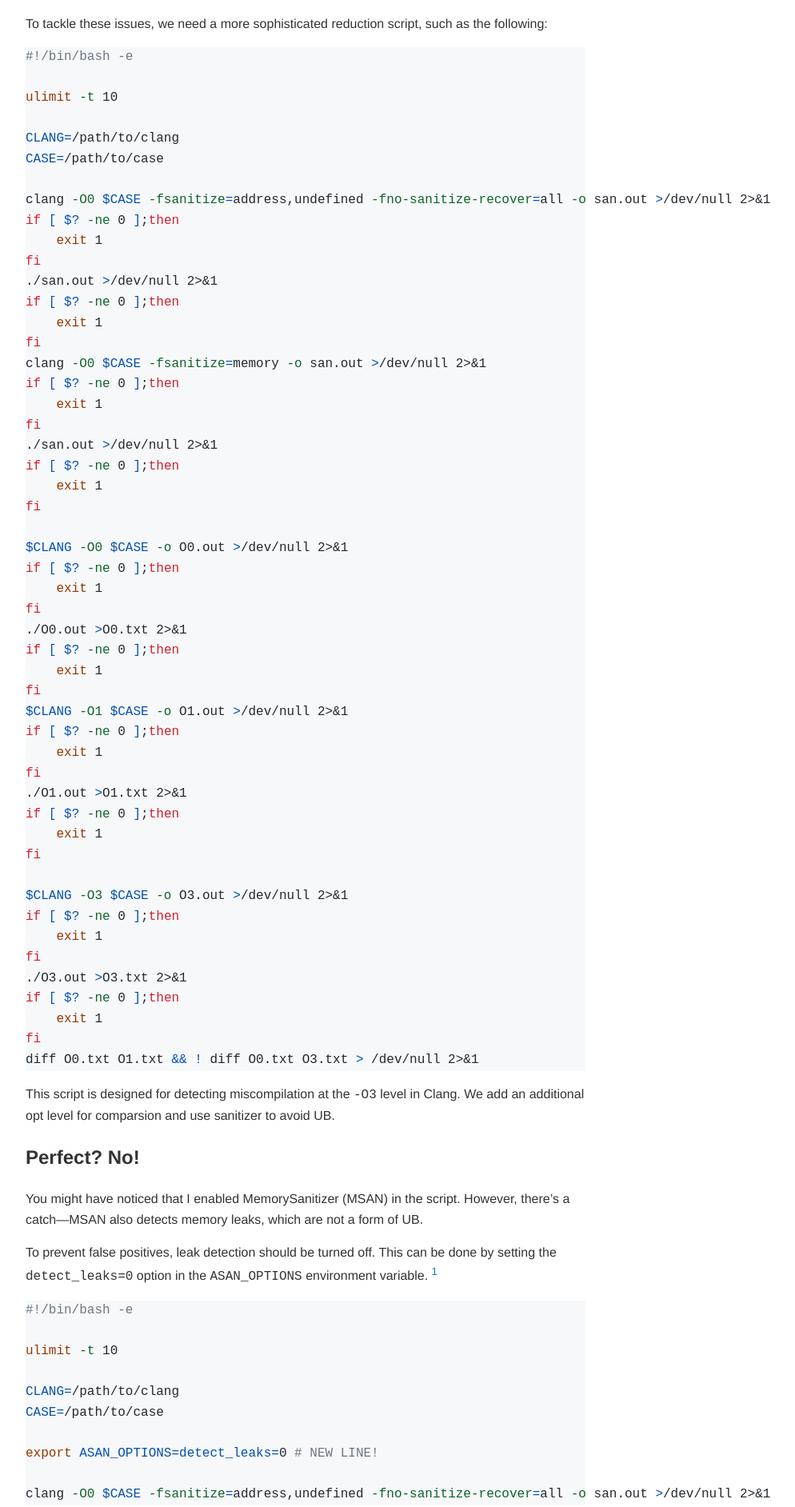
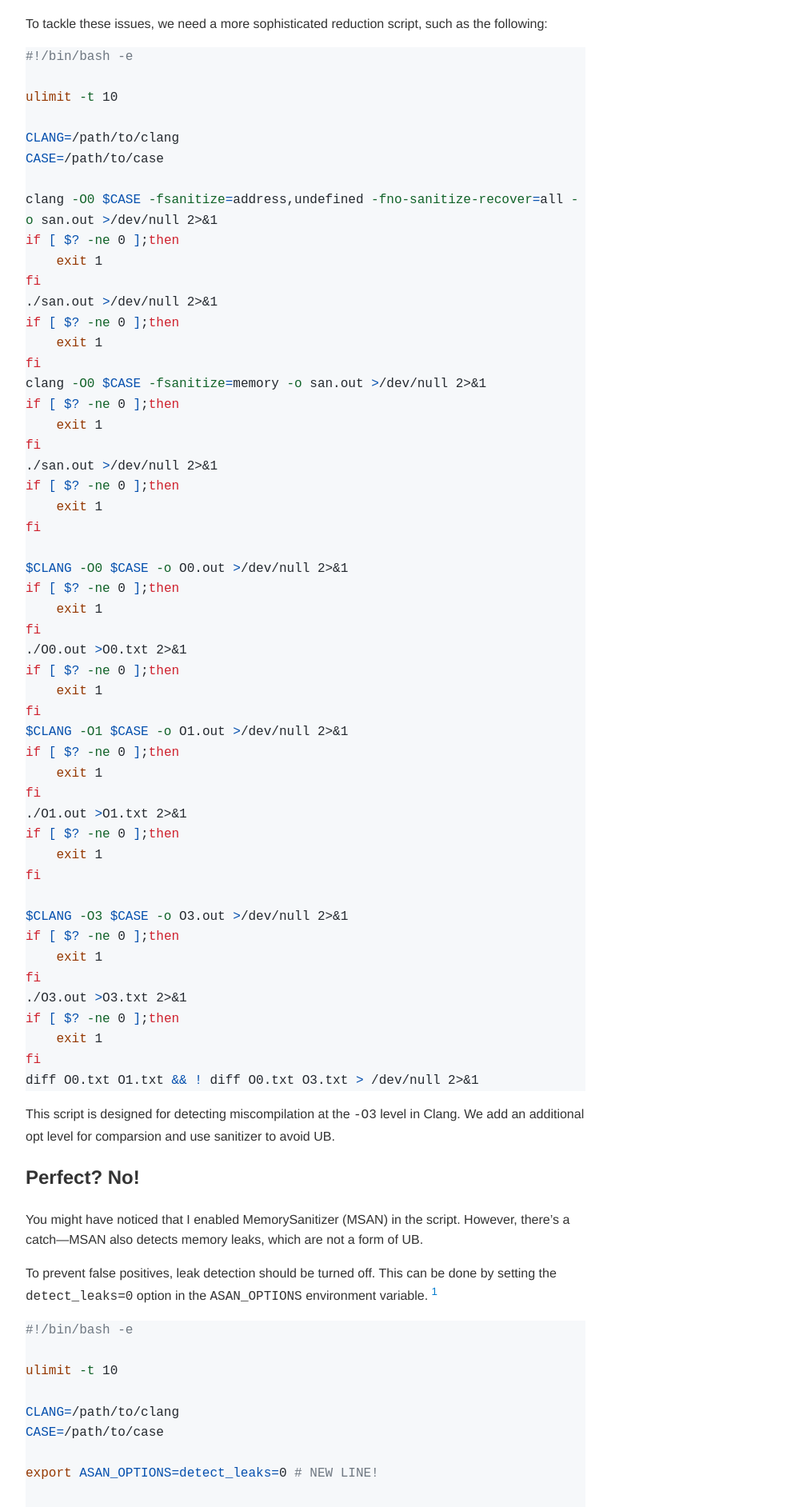
Before and after one commit to cardigan1008/cardigan1008.github.io, a Jekyll site: the page built from _posts/2025-01-31-how-to-report-compiler-bugs.md, in a window 1280 px wide. Shown: the part 1217-3101 px from the top of the page at 80% size, without its empty margins (258-1252 px from the left). Built offline with Jekyll 4.4.1, drawn with Linux system fonts in a browser that asks for light colours.

Commit message:
adjust md format

```diff
--- a/assets/css/post.css
+++ b/assets/css/post.css
@@ -10,6 +10,13 @@
 a:visited {
     color: #007acc;
 }
+
+pre.highlight {
+    white-space: pre-wrap !important;
+    word-wrap: break-word !important;
+    overflow-x: auto;
+}
+
 
 h1 { font-size: 2em; }
 h2 { font-size: 1.5em; }
```
